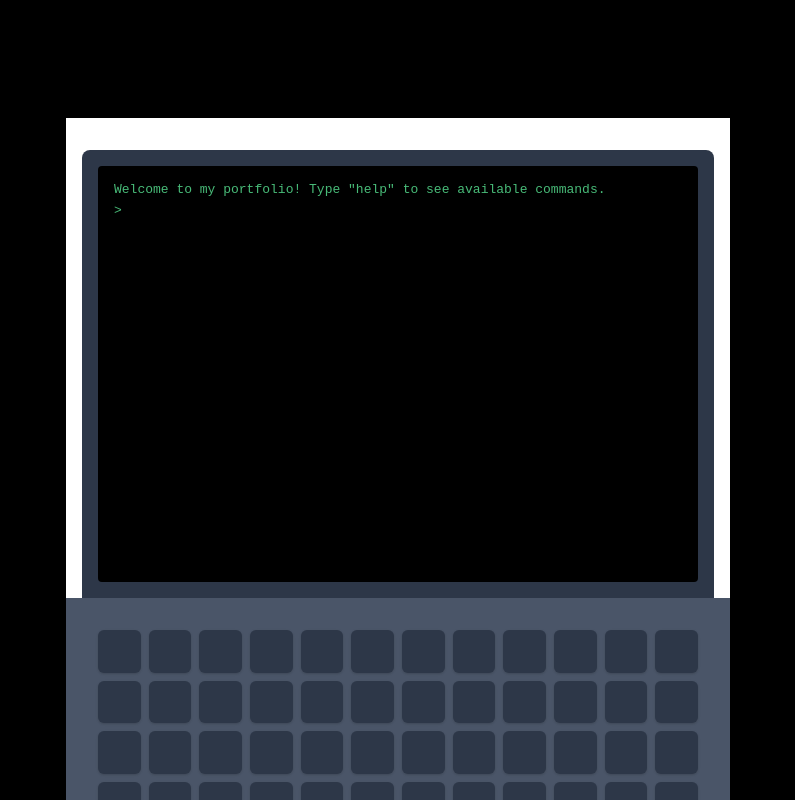
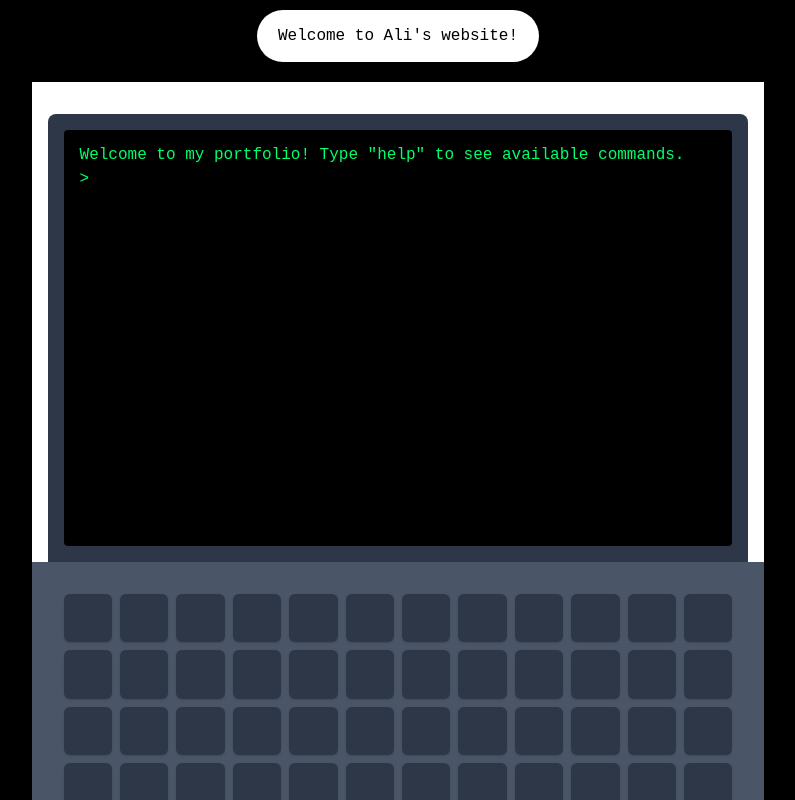
Before and after one commit to Ali1182/aliportfolioTerminal, a React (Create React App) app: page / in a window 1280 px wide. Shown: the top 800 px of the page, without its empty margins (242-1037 px from the left). Built offline with nearby package versions, Linux system fonts and the light colour scheme.

Commit message:
some other updates

```diff
--- a/src/Header.js
+++ b/src/Header.js
@@ -4,10 +4,9 @@ function Header(){
 
 
     return(
-        <div>
-            <p>Hello!</p>
-            <p>I'm Ali</p>
-            <p>I'm a software engineer</p>
+        <div className="header">
+            <p className="text-header">Welcome to Ali's website!</p>
+
         </div>
     )
 }
--- a/src/Terminal.js
+++ b/src/Terminal.js
@@ -32,19 +32,24 @@ const TerminalPortfolio = () => {
       '- linkedin: Open LinkedIn profile',
       '- github: Open GitHub profile',
       '- clear: Clear terminal',
-      '- help: Show this help message',
+      '- help: Show this help message'
     ],
     aboutme: () => [
       "Hi! I'm a Software Developer passionate about creating innovative solutions.",
       'I specialize in React, Node.js, and Python.',
       'Currently working on exciting projects in web development.',
     ],
+    projects: () => [
+      '╔════════════════════ PROJECTS ═════════════════════╗',
+      '║ Still curating... most projects are on my github! ║',
+      '╚═══════════════════════════════════════════════════╝'
+    ],
     resume: () => [
       '╔════════════════════ ALI MOHAMMED HAQ ════════════════════╗',
-      '║ SOFTWARE DEVELOPER | COMPUTER SCIENCE                     ║',
+      '║ SOFTWARE DEVELOPER | COMPUTER SCIENCE                    ║',
       '║ South Barrington, IL                                     ║',
-      '║ ahaq7@depaul.edu | (224) 517-7392                       ║',
-      '╚═══════════════════════════════════════════════════════════╝',
+      '║ ahaq7@depaul.edu | (224) 517-7392                        ║',
+      '╚══════════════════════════════════════════════════════════╝',
       '',
       '=== EDUCATION ===',
       'DePaul University – Chicago, IL (09/2023-Present)',
--- a/src/index.css
+++ b/src/index.css
@@ -17,7 +17,6 @@ body {
 .min-h-screen {
   min-height: 100vh;
   min-width: 600px;
-  display: flex;
   flex-direction: column;
   align-items: center;
 }
@@ -28,7 +27,7 @@ body {
 
 .bg-gray-900 {
   background-color: rgb(255, 255, 255);
-  height: auto;
+  height: fit-content;
   display: flex;
 }
 
@@ -87,7 +86,8 @@ body {
 }
 
 .text-green-500 {
-  color: #48bb78;
+  font-size: 1rem;
+  color: #00ff6a;
 }
 
 
@@ -169,3 +169,23 @@ body {
   transition-duration: 150ms;
   transition-timing-function: cubic-bezier(0.4, 0, 0.2, 1);
 }
+
+.header {
+  color: white;
+  background-color: white;
+  text-align: center;
+  padding: 1px;
+  font-family: 'Courier New', Courier, monospace;
+  border-radius: 100px;
+  width: fit-content;
+  margin: 0 auto;
+  margin-top: 10px;
+  margin-bottom: 20px;
+}
+
+.text-header {
+  color: black;
+  padding-left: 20px;
+  padding-right: 20px;
+
+}
```
Also changed, not shown: 11 other files (tests, documents, lock files or other folders).
